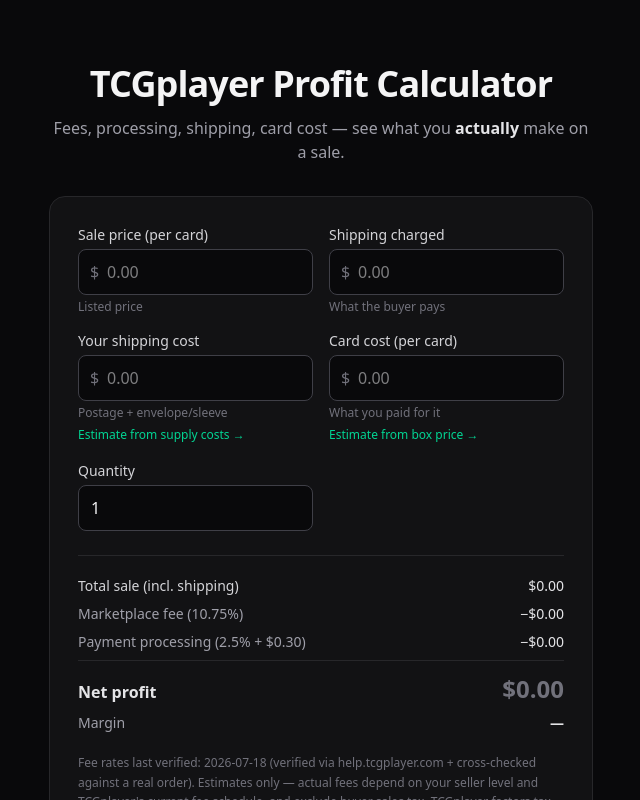
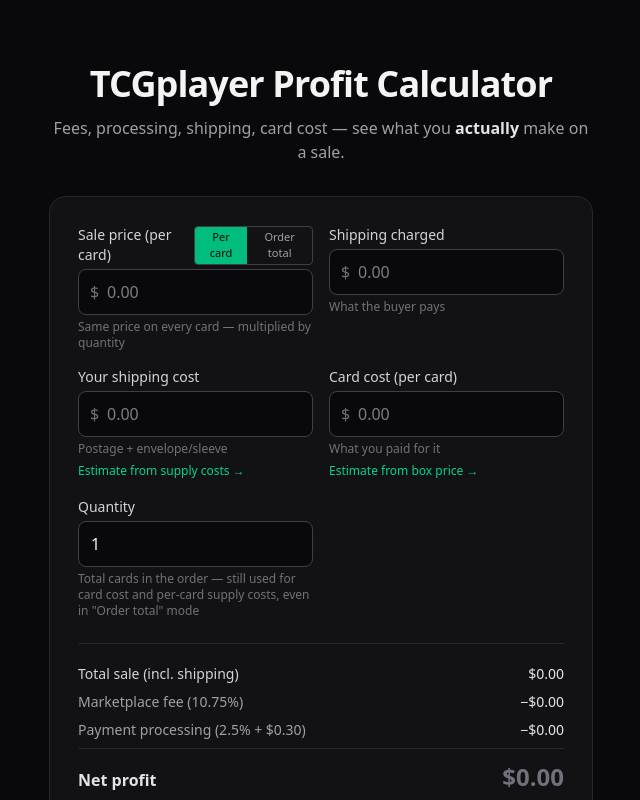
Before and after one commit to Maxdarkfire/tcg-profit-calculator, a Next.js app: page / in a window 1280 px wide. Shown: the top 800 px of the page, without its empty margins (319-959 px from the left). Built offline with nearby package versions, Linux system fonts and the light colour scheme.

Commit message:
Update Calculator.tsx

```diff
--- a/src/components/Calculator.tsx
+++ b/src/components/Calculator.tsx
@@ -1,28 +1,28 @@
 "use client";
 
 import { useMemo, useState } from "react";
-import { calculate } from "@/lib/calc";
+import { calculate, type PricingMode } from "@/lib/calc";
 import { FEES } from "@/config/fees";
 import { formatCents, parseDollarsToCents } from "@/lib/money";
 import ShippingCostHelper from "./ShippingCostHelper";
 import CogsHelper from "./CogsHelper";
 
 interface Field {
-  key: "salePrice" | "shippingCharged" | "shippingCost" | "cogs";
+  key: "shippingCharged" | "shippingCost" | "cogs";
   label: string;
   hint: string;
 }
 
-const FIELDS: Field[] = [
-  { key: "salePrice", label: "Sale price (per card)", hint: "Listed price" },
+const OTHER_FIELDS: Field[] = [
   { key: "shippingCharged", label: "Shipping charged", hint: "What the buyer pays" },
   { key: "shippingCost", label: "Your shipping cost", hint: "Postage + envelope/sleeve" },
   { key: "cogs", label: "Card cost (per card)", hint: "What you paid for it" },
 ];
 
 export default function Calculator() {
+  const [pricingMode, setPricingMode] = useState<PricingMode>("perCard");
+  const [salePrice, setSalePrice] = useState("");
   const [values, setValues] = useState<Record<Field["key"], string>>({
-    salePrice: "",
     shippingCharged: "",
     shippingCost: "",
     cogs: "",
@@ -32,13 +32,14 @@
   const result = useMemo(
     () =>
       calculate({
-        salePriceCents: parseDollarsToCents(values.salePrice),
+        salePriceCents: parseDollarsToCents(salePrice),
+        pricingMode,
         shippingChargedCents: parseDollarsToCents(values.shippingCharged),
         shippingCostCents: parseDollarsToCents(values.shippingCost),
         cogsCents: parseDollarsToCents(values.cogs),
         quantity: parseInt(qty, 10) || 0,
       }),
-    [values, qty]
+    [salePrice, pricingMode, values, qty]
   );
 
   const profitable = result.netCents > 0;
@@ -47,7 +48,57 @@
   return (
     <div className="rounded-2xl border border-zinc-800 bg-zinc-900/60 p-5 sm:p-7">
       <div className="grid grid-cols-1 gap-4 sm:grid-cols-2">
-        {FIELDS.map((f) => (
+        <label className="block">
+          <div className="mb-1 flex items-center justify-between">
+            <span className="text-sm font-medium text-zinc-300">
+              {pricingMode === "perCard" ? "Sale price (per card)" : "Order subtotal (all cards)"}
+            </span>
+            <div className="flex overflow-hidden rounded border border-zinc-700 text-[11px]">
+              <button
+                type="button"
+                onClick={() => setPricingMode("perCard")}
+                className={`px-2 py-0.5 ${
+                  pricingMode === "perCard"
+                    ? "bg-emerald-500 text-zinc-950"
+                    : "text-zinc-400 hover:text-zinc-200"
+                }`}
+              >
+                Per card
+              </button>
+              <button
+                type="button"
+                onClick={() => setPricingMode("orderSubtotal")}
+                className={`px-2 py-0.5 ${
+                  pricingMode === "orderSubtotal"
+                    ? "bg-emerald-500 text-zinc-950"
+                    : "text-zinc-400 hover:text-zinc-200"
+                }`}
+              >
+                Order total
+              </button>
+            </div>
+          </div>
+          <div className="relative">
+            <span className="pointer-events-none absolute inset-y-0 left-3 flex items-center text-zinc-500">
+              $
+            </span>
+            <input
+              type="text"
+              inputMode="decimal"
+              placeholder="0.00"
+              value={salePrice}
+              onChange={(e) => setSalePrice(e.target.value)}
+              className="w-full rounded-lg border border-zinc-700 bg-zinc-950 py-2.5 pl-7 pr-3 text-base text-zinc-100 outline-none focus:border-emerald-500"
+            />
+          </div>
+          <span className="mt-1 block text-xs text-zinc-500">
+            {pricingMode === "perCard"
+              ? "Same price on every card — multiplied by quantity"
+              : "Different-priced cards in one order — enter the item subtotal, not multiplied by quantity"}
+          </span>
+        </label>
+
+        {OTHER_FIELDS.map((f) => (
           <label key={f.key} className="block">
             <span className="mb-1 block text-sm font-medium text-zinc-300">
               {f.label}
@@ -103,6 +154,10 @@
             onChange={(e) => setQty(e.target.value)}
             className="w-full rounded-lg border border-zinc-700 bg-zinc-950 px-3 py-2.5 text-base text-zinc-100 outline-none focus:border-emerald-500"
           />
+          <span className="mt-1 block text-xs text-zinc-500">
+            Total cards in the order — still used for card cost and per-card
+            supply costs, even in &quot;Order total&quot; mode
+          </span>
         </label>
       </div>
 
```
